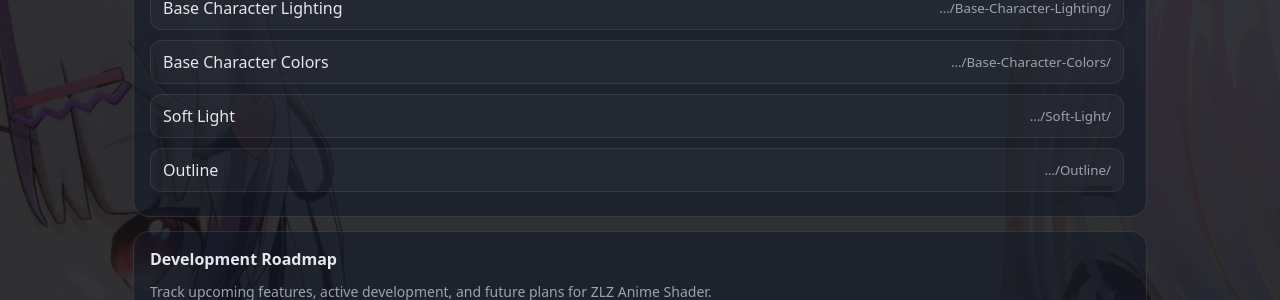
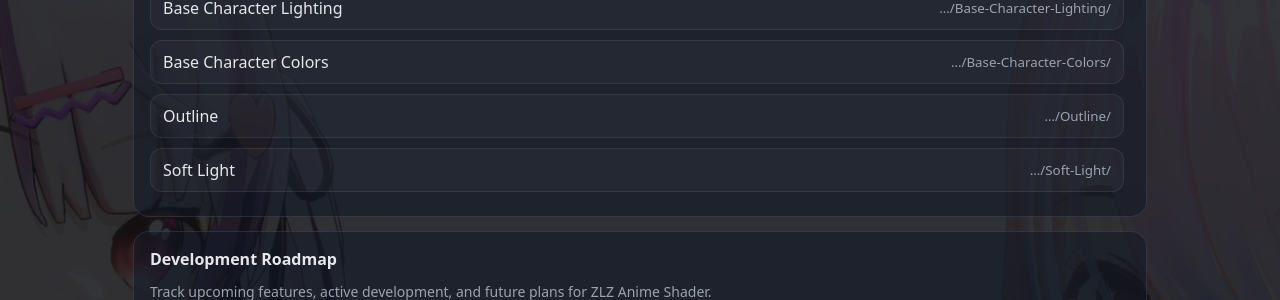
Before and after one commit to zlz-studio/zlz-studio.github.io, a Jekyll site: the page index.html, which Jekyll copies as it is, in a window 1280 px wide and 900 px high, scrolled down 1336 px. Shown: the part 155-455 px from the top of the window. Built offline with Jekyll 4.4.1, drawn with Linux system fonts in a browser that asks for light colours.

Commit message:
Update index.html

```diff
--- a/index.html
+++ b/index.html
@@ -639,8 +639,8 @@
           <a class="item" href="/features/Head-Direction-System/"><span>Head Direction System</span><small>…/Head-Direction-System/</small></a>
           <a class="item" href="/features/Base-Character-Lighting/"><span>Base Character Lighting</span><small>…/Base-Character-Lighting/</small></a>
           <a class="item" href="/features/Base-Character-Colors/"><span>Base Character Colors</span><small>…/Base-Character-Colors/</small></a>
+          <a class="item" href="/features/Outline/"><span>Outline</span><small>…/Outline/</small></a>
           <a class="item" href="/features/Soft-Light/"><span>Soft Light</span><small>…/Soft-Light/</small></a>
-          <a class="item" href="/features/Outline/"><span>Outline</span><small>…/Outline/</small></a>
           <a class="item" href="/features/Hair-Highlight/"><span>Hair Highlight</span><small>…/Hair-Highlight/</small></a>
           <a class="item" href="/features/ToonRampSmooth/"><span>ToonRampSmooth</span><small>…/ToonRampSmooth/</small></a>
           <a class="item" href="/features/surface-stylization/"><span>Surface & Stylization</span><small>…/surface-stylization/</small></a>
```
